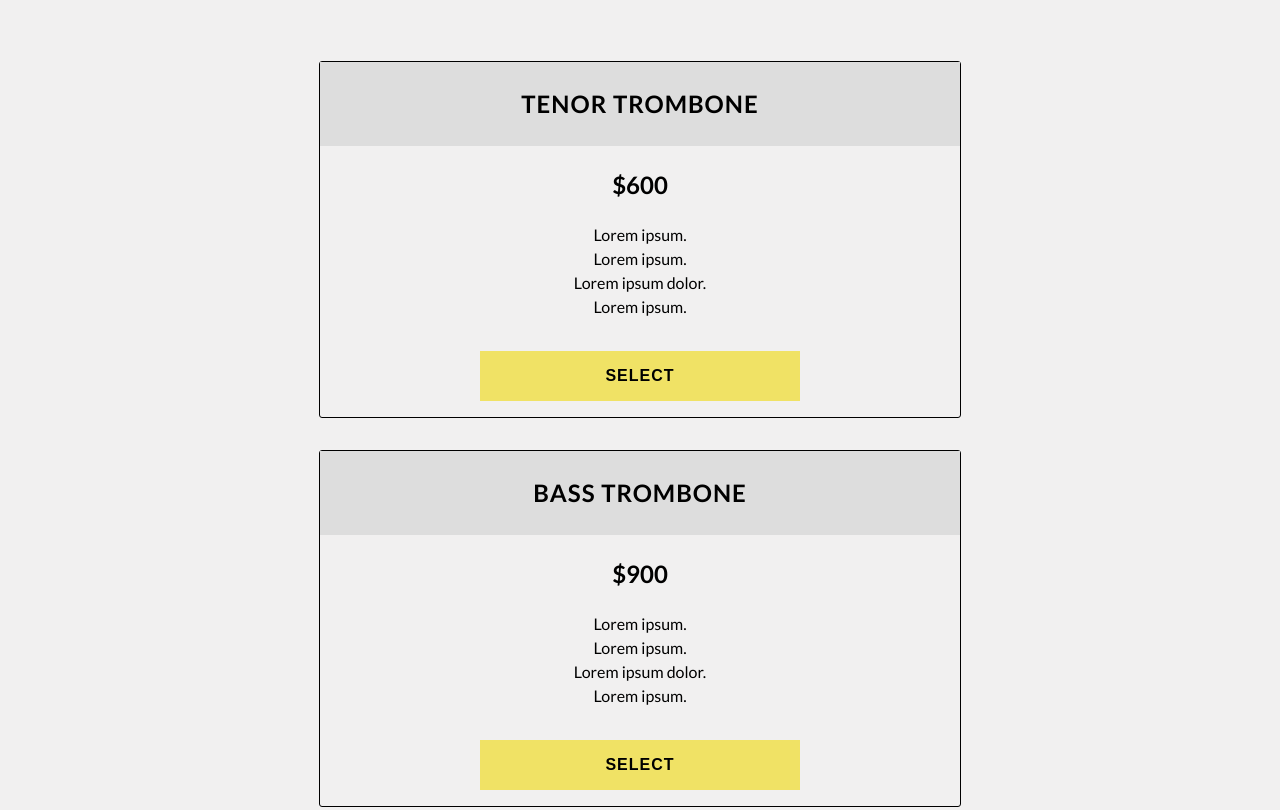
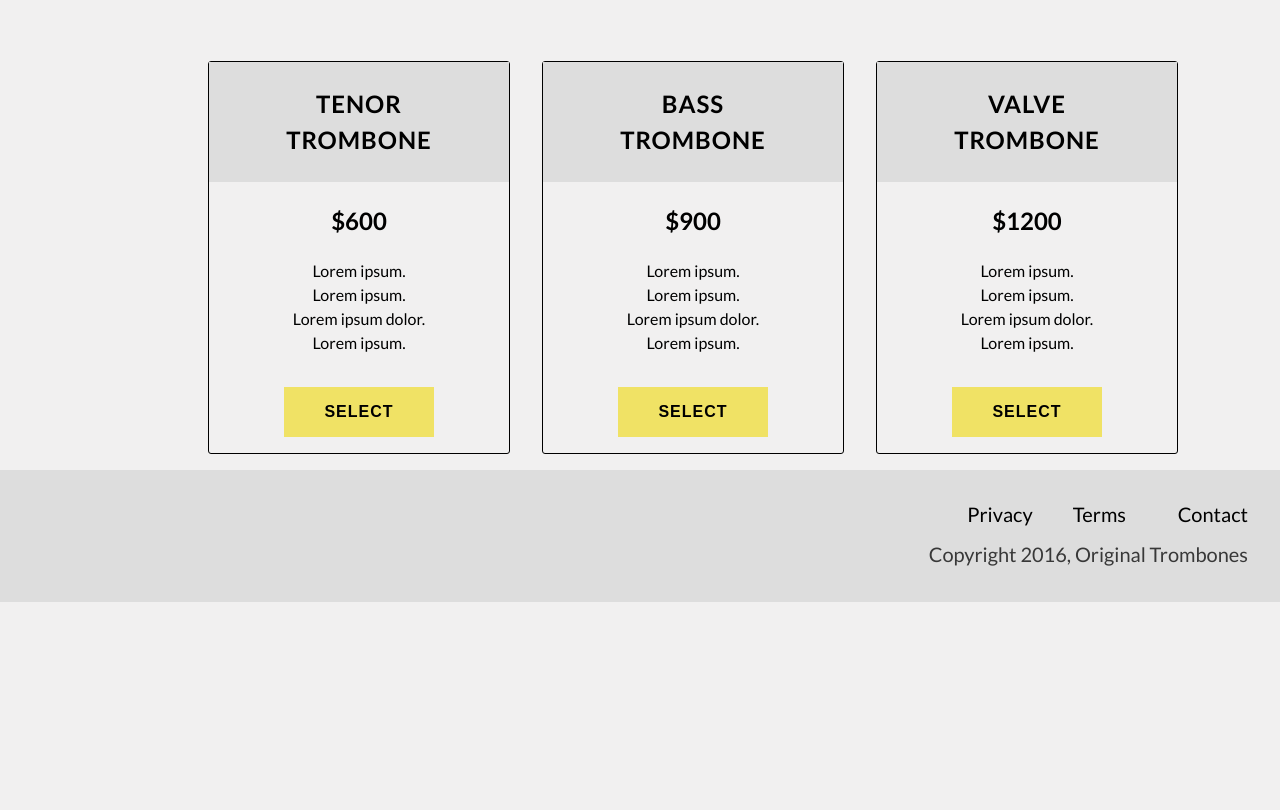
Before and after one commit to manrodri/landingPageAssignment, a plain HTML site: page index.html in a window 1280 px wide. Shown: the part 1601-2411 px from the top of the page. After the commit the page ends 2203 px from the top, so only its background shows below. Drawn offline with Linux system fonts and the light colour scheme.

Commit message:
sending to check to freebootcamp

```diff
--- a/css/style.css
+++ b/css/style.css
@@ -45,9 +45,9 @@ body {
 .pricing {
     display: flex;
     flex-direction: column;
+    width: 70%;
 
-    text-align: center;
-    margin: 0;
+    margin: 0 auto;
 }
 
 .pricing-link{
@@ -65,16 +65,36 @@ body {
     width: 50%;
 }
 
+footer {
+    background-color: #ddd;
+    padding: 1em 2em;
+    display: flex;
+    flex-direction: column;
+    color: rgba(0,0,0, 0.75)
+
+
+
+}
+
 .footer-list-item {
     text-transform: capitalize;
     font-size: 1.25rem;
+    color: black;
 
 
 }
 
 .footer-body {
     font-family: Lato;
-    font-size: .9rem;
+    font-size: 1.25rem;
+    text-align: right;
+    margin-top: 0;
+}
+
+@media (min-width: 650px){
+    .pricing {
+        flex-direction: row;
+    }
 }
 
 
@@ -97,12 +117,12 @@ body {
         min-width: 400px;
     }
 
-    .container {
+    /* .container {
         margin: 0 auto;
-    }
+    } */
 
     .features {
-        width: 90%;
+        width: 70%;
         max-width: 900px;
         margin: 0 auto;
 
@@ -130,6 +150,13 @@ body {
         max-width: 200px;
     }
 
+
+ .container-features {
+    display: flex;
+    padding: 3em 0;
+ }
+
+
     .container-features-text {
         padding: 0 1em;
     }
@@ -137,9 +164,10 @@ body {
     .container-pricing {
         border: 1px solid #000;
         border-radius: 3px;
-        width: 50%;
+        width: 70%;
         min-width: 300px;
-        margin: 1em auto;
+        text-align: center;
+        margin: 1em;
     }
 
     .video {
@@ -190,34 +218,7 @@ body {
 
  }
 
- .container-features {
-    display: flex;
-    padding: 3em 0;
- }
 
-
-
-
-@media (min-width: 750px) {
-    header {
-        display: flex;
-        justify-content: center;
-        padding: 1em 0;
-
-        /* flex-direction: column; */
-    }
-    .nav-list {
-        justify-content: flex-end;
-    }
-
-    .nav-list-item {
-        margin: 0 0 0 2em;
-    }
-
-    .logo {
-        width: 40%;
-    }
-}
 
 
 
@@ -227,7 +228,7 @@ body {
 
 
 .form {
-    width: 90%;
+    width: 70%;
     margin: 0 auto;
     display: flex;
     flex-direction: row;
@@ -285,3 +286,27 @@ body {
     transform: scale(1.1);
     background-color: rgb(104, 105, 5);
 }
+
+
+
+
+@media (min-width: 650px) {
+    header {
+        display: flex;
+        justify-content: center;
+        padding: 1em 0;
+
+        /* flex-direction: column; */
+    }
+    .nav-list {
+        justify-content: flex-end;
+    }
+
+    .nav-list-item {
+        margin: 0 0 0 2em;
+    }
+
+    .logo {
+        width: 40%;
+    }
+}
```
Also changed, not shown: index.html (+5 -1 lines).
